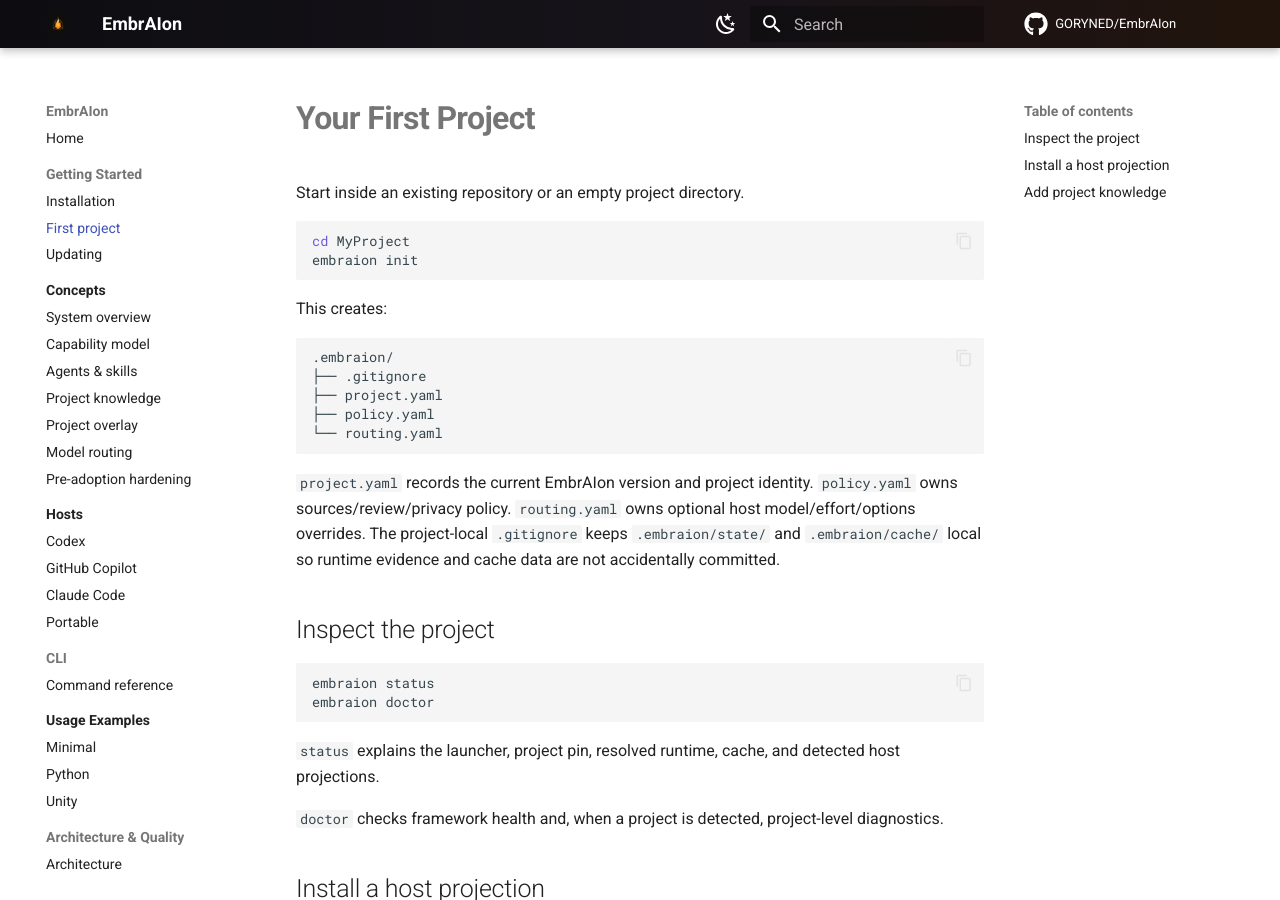
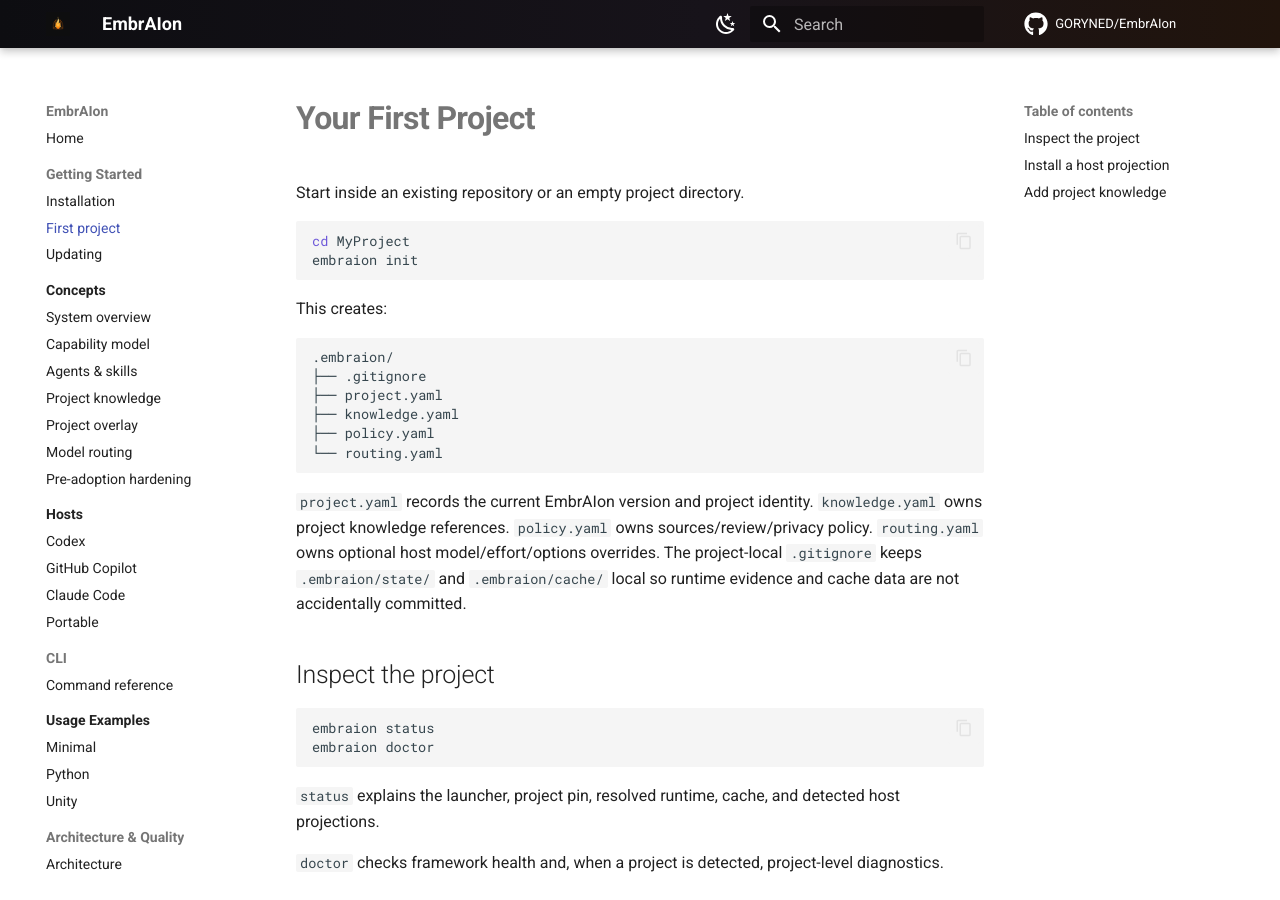
Before and after one commit to GORYNED/EmbrAIon, an MkDocs documentation site: the page built from docs/getting-started/first-project.md, in a window 1280 px wide and 900 px high. Built offline with MkDocs 1.6.1 and Material for MkDocs 9.7.7, drawn with Linux system fonts in a browser that asks for light colours; comment, search, counter and statistics services are not loaded; some of the changed text lies outside the part shown.

Commit message:
docs: update first project knowledge location

````diff
--- a/docs/getting-started/first-project.md
+++ b/docs/getting-started/first-project.md
@@ -13,11 +13,12 @@ This creates:
 .embraion/
 ├── .gitignore
 ├── project.yaml
+├── knowledge.yaml
 ├── policy.yaml
 └── routing.yaml
 ```
 
-`project.yaml` records the current EmbrAIon version and project identity. `policy.yaml` owns sources/review/privacy policy. `routing.yaml` owns optional host model/effort/options overrides. The project-local `.gitignore` keeps `.embraion/state/` and `.embraion/cache/` local so runtime evidence and cache data are not accidentally committed.
+`project.yaml` records the current EmbrAIon version and project identity. `knowledge.yaml` owns project knowledge references. `policy.yaml` owns sources/review/privacy policy. `routing.yaml` owns optional host model/effort/options overrides. The project-local `.gitignore` keeps `.embraion/state/` and `.embraion/cache/` local so runtime evidence and cache data are not accidentally committed.
 
 ## Inspect the project
 
@@ -78,7 +79,7 @@ knowledge/
 └── architecture.md
 ```
 
-Reference these files from `.embraion/project.yaml`:
+Reference these files from `.embraion/knowledge.yaml`:
 
 ```yaml
 knowledge:
````
